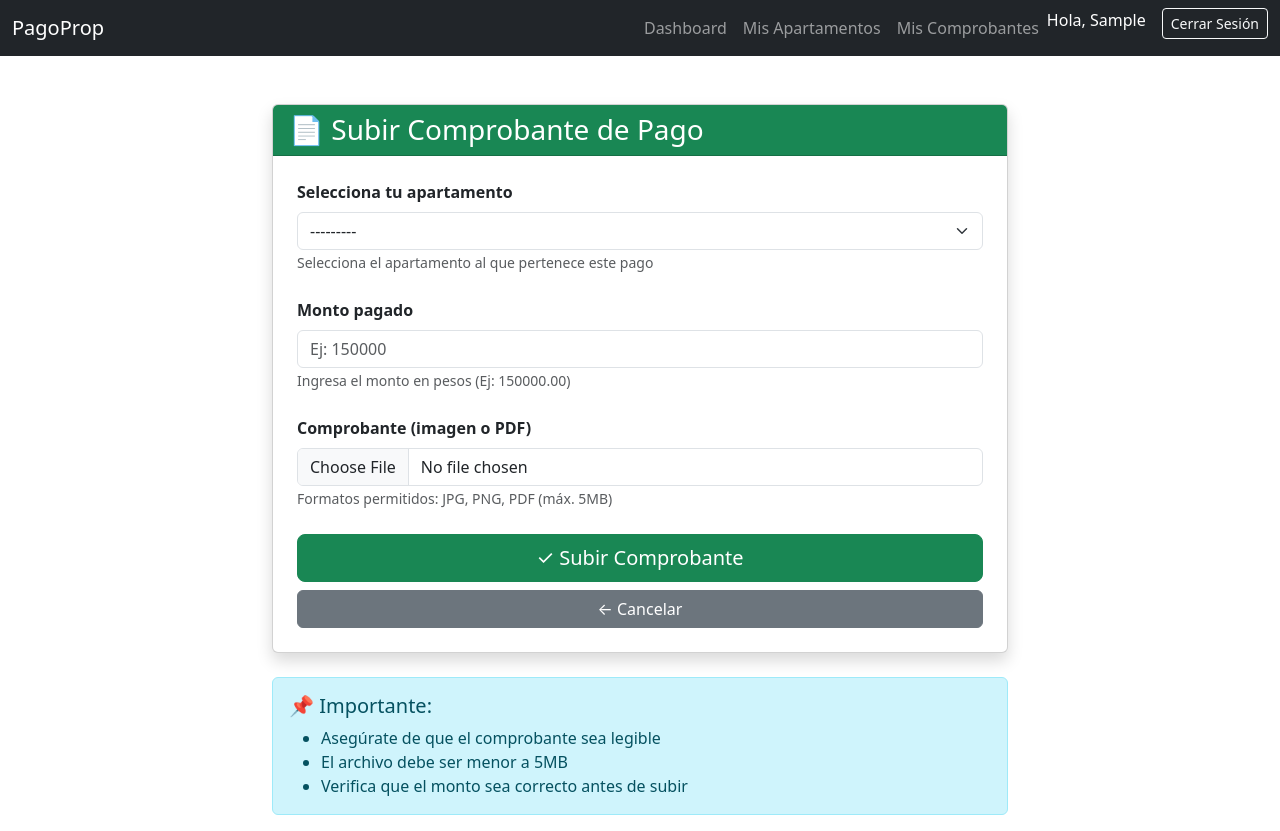
After one commit to Alejandro-Jimenez-Daza/pagoprop-django, a Django app: page /subir-comprobante/ in a window 1280 px wide. The commit adds this page. Run offline with Django 5.2, Linux system fonts and the light colour scheme; the visitor is signed in with stand-in values (Sample User, id 1); data that the repository does not hold is empty.

Commit message:
se suben comprobantes y se listan, agregar base.html con el navbar

```diff
--- a/pagoprop/forms.py
+++ b/pagoprop/forms.py
@@ -1,6 +1,7 @@
 from django import forms
 from django.contrib.auth.models import User
 from django.contrib.auth.forms import UserCreationForm, AuthenticationForm
+from .models import Comprobante, Apartamento
 
 # Formulario de Registro
 class RegistroForm(UserCreationForm):
@@ -33,6 +34,7 @@ class RegistroForm(UserCreationForm):
         model = User
         fields = ['username', 'email', 'first_name', 'last_name', 'password1', 'password2']
 
+
 # Formulario de Login
 class LoginForm(AuthenticationForm):
     username = forms.CharField(widget=forms.TextInput(attrs={
@@ -43,3 +45,32 @@ class LoginForm(AuthenticationForm):
         'class': 'form-control',
         'placeholder': 'Contraseña'
     }))
+
+
+# Formulario para subir comprobantes
+class ComprobanteForm(forms.ModelForm):
+    class Meta:
+        model = Comprobante
+        fields = ['apartamento', 'archivo', 'monto']
+        widgets = {
+            'apartamento': forms.Select(attrs={'class': 'form-select'}),
+            'archivo': forms.FileInput(attrs={
+                'class': 'form-control',
+                'accept': 'image/*,application/pdf'
+            }),
+            'monto': forms.NumberInput(attrs={
+                'class': 'form-control',
+                'placeholder': 'Ej: 150000',
+                'step': '0.01'
+            }),
+        }
+        labels = {
+            'apartamento': 'Selecciona tu apartamento',
+            'archivo': 'Comprobante (imagen o PDF)',
+            'monto': 'Monto pagado',
+        }
+
+    def __init__(self, user, *args, **kwargs):
+        super(ComprobanteForm, self).__init__(*args, **kwargs)
+        # Filtrar solo apartamentos del usuario logueado
+        self.fields['apartamento'].queryset = user.apartamentos.all()
--- a/pagoprop/templates/pagoprop/dashboard.html
+++ b/pagoprop/templates/pagoprop/dashboard.html
@@ -59,8 +59,9 @@
                 <div class="card text-center shadow">
                     <div class="card-body">
                         <h5 class="card-title">Comprobantes</h5>
-                        <p class="card-text display-4">0</p>
-                        <a href="#" class="btn btn-success">Subir nuevo</a>
+                        <p class="card-text display-4">{{ total_comprobantes }}</p>
+                        <a href="{% url 'mis_comprobantes' %}" class="btn btn-info">Ver todos</a>
+                        <a href="{% url 'subir_comprobante' %}" class="btn btn-success">Subir nuevo</a>
                     </div>
                 </div>
             </div>
--- /dev/null
+++ b/pagoprop/templates/pagoprop/subir_comprobante.html
@@ -0,0 +1,120 @@
+
+<!DOCTYPE html>
+<html lang="es">
+<head>
+    <meta charset="UTF-8">
+    <meta name="viewport" content="width=device-width, initial-scale=1.0">
+    <title>Subir Comprobante - PagoProp</title>
+    <link href="https://cdn.jsdelivr.net/npm/bootstrap@5.3.0/dist/css/bootstrap.min.css" rel="stylesheet">
+</head>
+<body>
+    <nav class="navbar navbar-expand-lg navbar-dark bg-dark">
+        <div class="container-fluid">
+            <a class="navbar-brand" href="{% url 'dashboard' %}">PagoProp</a>
+            <button class="navbar-toggler" type="button" data-bs-toggle="collapse" data-bs-target="#navbarNav">
+                <span class="navbar-toggler-icon"></span>
+            </button>
+            <div class="collapse navbar-collapse" id="navbarNav">
+                <ul class="navbar-nav ms-auto">
+                    <li class="nav-item">
+                        <a class="nav-link" href="{% url 'dashboard' %}">Dashboard</a>
+                    </li>
+                    <li class="nav-item">
+                        <a class="nav-link" href="{% url 'mis_apartamentos' %}">Mis Apartamentos</a>
+                    </li>
+                    <li class="nav-item">
+                        <a class="nav-link" href="{% url 'mis_comprobantes' %}">Mis Comprobantes</a>
+                    </li>
+                    <li class="nav-item">
+                        <span class="navbar-text text-white me-3">
+                            Hola, {{ user.first_name }}
+                        </span>
+                    </li>
+                    <li class="nav-item">
+                        <a class="btn btn-outline-light btn-sm" href="{% url 'logout' %}">Cerrar Sesión</a>
+                    </li>
+                </ul>
+            </div>
+        </div>
+    </nav>
+
+    <div class="container mt-5">
+        <div class="row justify-content-center">
+            <div class="col-md-8">
+                <div class="card shadow">
+                    <div class="card-header bg-success text-white">
+                        <h3 class="mb-0">📄 Subir Comprobante de Pago</h3>
+                    </div>
+                    <div class="card-body p-4">
+                        {% if messages %}
+                            {% for message in messages %}
+                                <div class="alert alert-{{ message.tags }} alert-dismissible fade show" role="alert">
+                                    {{ message }}
+                                    <button type="button" class="btn-close" data-bs-dismiss="alert"></button>
+                                </div>
+                            {% endfor %}
+                        {% endif %}
+
+                        <form method="POST" enctype="multipart/form-data">
+                            {% csrf_token %}
+
+                            <div class="mb-4">
+                                <label class="form-label fw-bold">{{ form.apartamento.label }}</label>
+                                {{ form.apartamento }}
+                                {% if form.apartamento.errors %}
+                                    <div class="text-danger small mt-1">{{ form.apartamento.errors }}</div>
+                                {% endif %}
+                                <small class="form-text text-muted">
+                                    Selecciona el apartamento al que pertenece este pago
+                                </small>
+                            </div>
+
+                            <div class="mb-4">
+                                <label class="form-label fw-bold">{{ form.monto.label }}</label>
+                                {{ form.monto }}
+                                {% if form.monto.errors %}
+                                    <div class="text-danger small mt-1">{{ form.monto.errors }}</div>
+                                {% endif %}
+                                <small class="form-text text-muted">
+                                    Ingresa el monto en pesos (Ej: 150000.00)
+                                </small>
+                            </div>
+
+                            <div class="mb-4">
+                                <label class="form-label fw-bold">{{ form.archivo.label }}</label>
+                                {{ form.archivo }}
+                                {% if form.archivo.errors %}
+                                    <div class="text-danger small mt-1">{{ form.archivo.errors }}</div>
+                                {% endif %}
+                                <small class="form-text text-muted">
+                                    Formatos permitidos: JPG, PNG, PDF (máx. 5MB)
+                                </small>
+                            </div>
+
+                            <div class="d-grid gap-2">
+                                <button type="submit" class="btn btn-success btn-lg">
+                                    ✓ Subir Comprobante
+                                </button>
+                                <a href="{% url 'mis_comprobantes' %}" class="btn btn-secondary">
+                                    ← Cancelar
+                                </a>
+                            </div>
+                        </form>
+                    </div>
+                </div>
+
+                <div class="alert alert-info mt-4" role="alert">
+                    <h5 class="alert-heading">📌 Importante:</h5>
+                    <ul class="mb-0">
+                        <li>Asegúrate de que el comprobante sea legible</li>
+                        <li>El archivo debe ser menor a 5MB</li>
+                        <li>Verifica que el monto sea correcto antes de subir</li>
+                    </ul>
+                </div>
+            </div>
+        </div>
+    </div>
+
+    <script src="https://cdn.jsdelivr.net/npm/bootstrap@5.3.0/dist/js/bootstrap.bundle.min.js"></script>
+</body>
+</html>
--- a/pagoprop/urls.py
+++ b/pagoprop/urls.py
@@ -6,5 +6,7 @@ urlpatterns = [
     path('login/', views.login_view, name='login'),
     path('logout/', views.logout_view, name='logout'),
     path('dashboard/', views.dashboard_view, name='dashboard'),
-    path('mis-apartamentos/', views.mis_apartamentos_view, name='mis_apartamentos'),  # 👈 NUEVA
+    path('mis-apartamentos/', views.mis_apartamentos_view, name='mis_apartamentos'),
+    path('subir-comprobante/', views.subir_comprobante_view, name='subir_comprobante'),  # 👈 NUEVA
+    path('mis-comprobantes/', views.mis_comprobantes_view, name='mis_comprobantes'),      # 👈 NUEVA
 ]
--- a/pagoprop/views.py
+++ b/pagoprop/views.py
@@ -2,7 +2,8 @@ from django.shortcuts import render, redirect
 from django.contrib.auth import login, authenticate, logout
 from django.contrib.auth.decorators import login_required
 from django.contrib import messages
-from .forms import RegistroForm, LoginForm
+from .forms import RegistroForm, LoginForm, ComprobanteForm  # Actualiza el import
+
 from .models import Apartamento, PropietarioApartamento, Comprobante
 
 # Vista de Registro
@@ -47,16 +48,23 @@ def logout_view(request):
     return redirect('login')
 
 # Vista de Dashboard (requiere login)
+
 # Modifica la vista dashboard_view
+
 @login_required(login_url='login')
 def dashboard_view(request):
     # Contar apartamentos del usuario
     total_apartamentos = request.user.apartamentos.count()
+    # Contar comprobantes del usuario
+    total_comprobantes = Comprobante.objects.filter(copropietario=request.user).count()
 
     return render(request, 'pagoprop/dashboard.html', {
         'user': request.user,
-        'total_apartamentos': total_apartamentos
+        'total_apartamentos': total_apartamentos,
+        'total_comprobantes': total_comprobantes,
     })
+
+
 
 # Nueva vista para mostrar apartamentos
 @login_required(login_url='login')
@@ -69,3 +77,46 @@ def mis_apartamentos_view(request):
     return render(request, 'pagoprop/mis_apartamentos.html', {
         'apartamentos': apartamentos
     })
+
+
+# Vista para subir comprobantes
+@login_required(login_url='login')
+def subir_comprobante_view(request):
+    if request.method == 'POST':
+        # Crear formulario con los datos enviados
+        form = ComprobanteForm(request.user, request.POST, request.FILES)
+
+        if form.is_valid():
+            # Guardar pero NO enviar a BD aún (commit=False)
+            comprobante = form.save(commit=False)
+
+            # Asignar el usuario logueado como copropietario
+            comprobante.copropietario = request.user
+
+            # AHORA SÍ guardar en la BD
+            comprobante.save()
+
+            messages.success(request, '¡Comprobante subido exitosamente!')
+            return redirect('mis_comprobantes')
+        else:
+            messages.error(request, 'Error al subir el comprobante. Verifica los datos.')
+    else:
+        # GET: Mostrar formulario vacío
+        form = ComprobanteForm(request.user)
+
+    return render(request, 'pagoprop/subir_comprobante.html', {
+        'form': form
+    })
+
+
+# Vista para ver mis comprobantes
+@login_required(login_url='login')
+def mis_comprobantes_view(request):
+    # Traer TODOS los comprobantes del usuario logueado
+    comprobantes = Comprobante.objects.filter(copropietario=request.user).order_by('-fecha_creacion')
+    # ↑ .filter(): Solo los del usuario
+    # ↑ .order_by('-fecha_creacion'): Más recientes primero (el - significa descendente)
+
+    return render(request, 'pagoprop/mis_comprobantes.html', {
+        'comprobantes': comprobantes
+    })
```
Also changed, not shown: pagoprop/templates/pagoprop/mis_comprobantes.html (added, +137 -0 lines), media/comprobantes/2ad8e61d-fc08-417e-bc3c-1b62d9598123.png (added), 1 other file.
